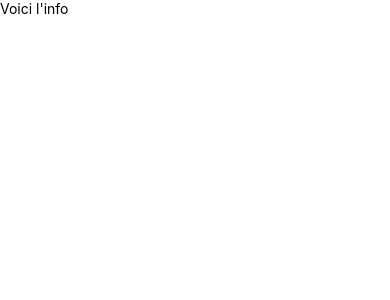
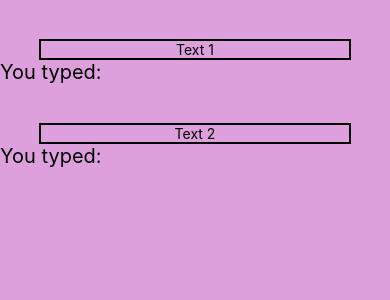
Before and after one commit to Yoctiiking/ExoTP, a React Native app: screen / in a window 390 px wide. Shown: the top 300 px of the page. Built offline with nearby package versions, Linux system fonts and the light colour scheme.

Commit message:
Exo3_on_the_TextInput_3

```diff
--- a/App.tsx
+++ b/App.tsx
@@ -1,23 +1,49 @@
-//Exo3_on_the_TextInput_2
+//Exo3_on_the_TextInput_3
+import React, { useState } from 'react';
+import {
+  View,
+  Text,
+  SafeAreaView,
+  StyleSheet,
+  TextInput,
+  ScrollView,
+  Alert,
+} from 'react-native';
 
-import { View, Text } from 'react-native'
-import React, { useState } from 'react'
+export default function App() {
+  const [text1, setText1] = useState('');
+  const [text2, setText2] = useState('');
 
-const ChildComponent = ({name}) => {
   return (
-    <View>
-      <Text>{name}</Text>
+    <View style = {styles.container}>
+      <TextInput style={styles.textInput}
+        onChangeText={(text) => setText1(text)}
+        value={text1}
+        placeholder="Text 1"
+      />
+      <Text style={{fontSize: 20}}>You typed: {text1}</Text>
+
+      <TextInput style={styles.textInput}
+        onChangeText={(text) => setText2(text)}
+        value={text2}
+        placeholder="Text 2"
+      />
+      <Text style={{fontSize: 20}}>You typed: {text2}</Text>
     </View>
   );
-};
+}
 
-export default function ParentComponent() {
-
-  const [info, setInfo] = useState("Voici l'info")
-
-  return (
-    <View>
-      <ChildComponent name = {info} />
-    </View>
-  )
-}
+const styles = StyleSheet.create({
+  container: {
+    backgroundColor: 'plum',
+    flex: 1,
+  },
+  textInput: {
+    textAlign: 'center',
+    borderColor: 'black',
+    borderWidth: 2,
+    alignSelf: 'center',
+    marginTop: '10%',
+    width: '80%',
+  },
+});
--- a/package.json
+++ b/package.json
@@ -10,8 +10,9 @@
     "test": "jest"
   },
   "dependencies": {
+    "expo": "^49.0.21",
     "react": "18.2.0",
-    "react-native": "0.73.1"
+    "react-native": "0.72.6"
   },
   "devDependencies": {
     "@babel/core": "^7.20.0",
@@ -28,7 +29,7 @@
     "jest": "^29.6.3",
     "prettier": "2.8.8",
     "react-test-renderer": "18.2.0",
-    "typescript": "5.0.4"
+    "typescript": "^5.1.3"
   },
   "engines": {
     "node": ">=18"
```
Also changed, not shown: 1 other file (tests, documents, lock files or other folders).
